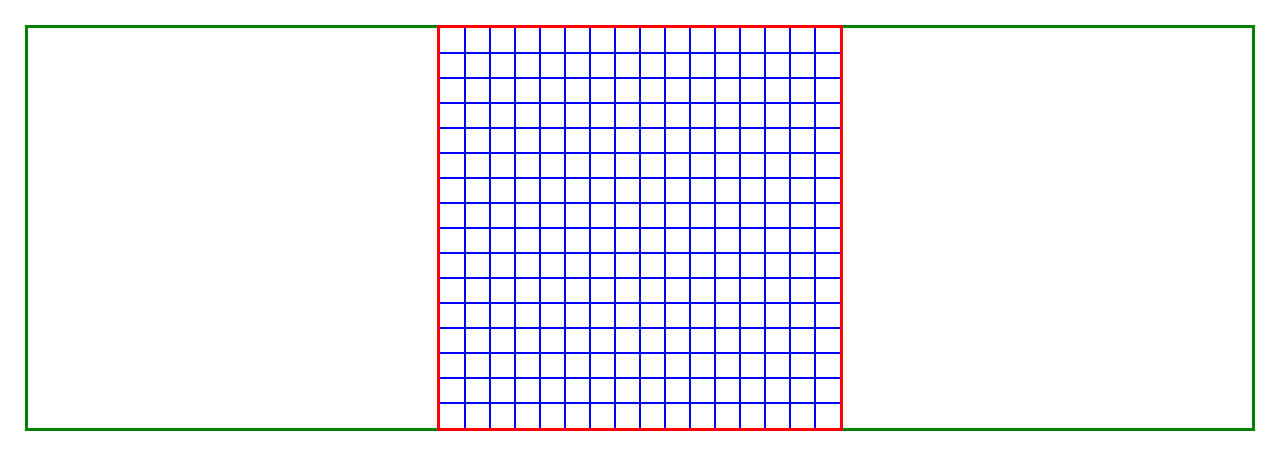
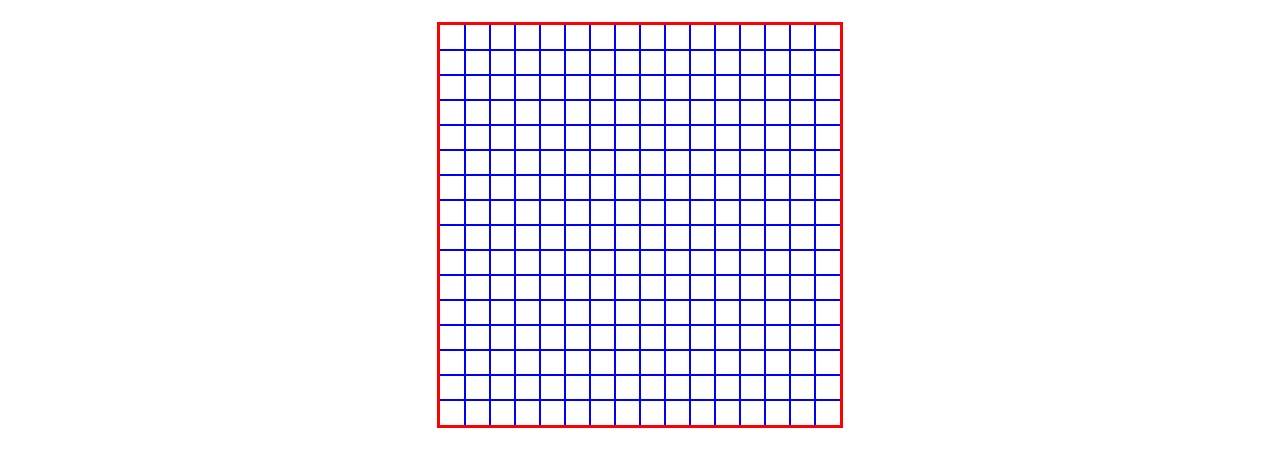
Before and after one commit to barcag07/etch-a-sketch, a plain HTML site: page index.html in a window 1280 px wide. Drawn offline with Linux system fonts and the light colour scheme.

Commit message:
Comment out border for debugging

```diff
--- a/css/styles.css
+++ b/css/styles.css
@@ -5,7 +5,7 @@
 }
 
 .grid-container {
-     border: 3px solid green;
+     /* border: 3px solid green; */
      display: flex;
      justify-content: center;
      margin: 25px;
```
